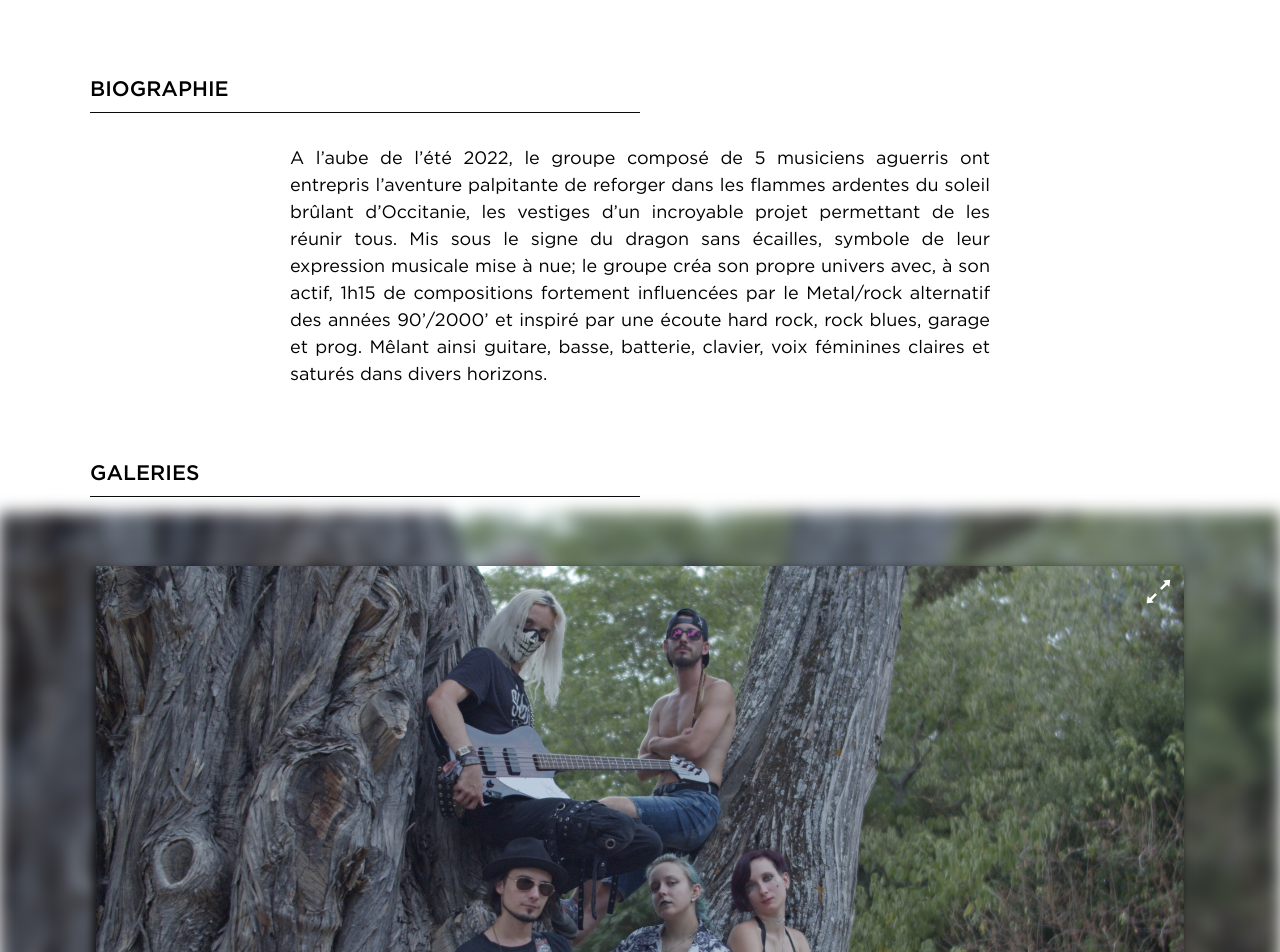
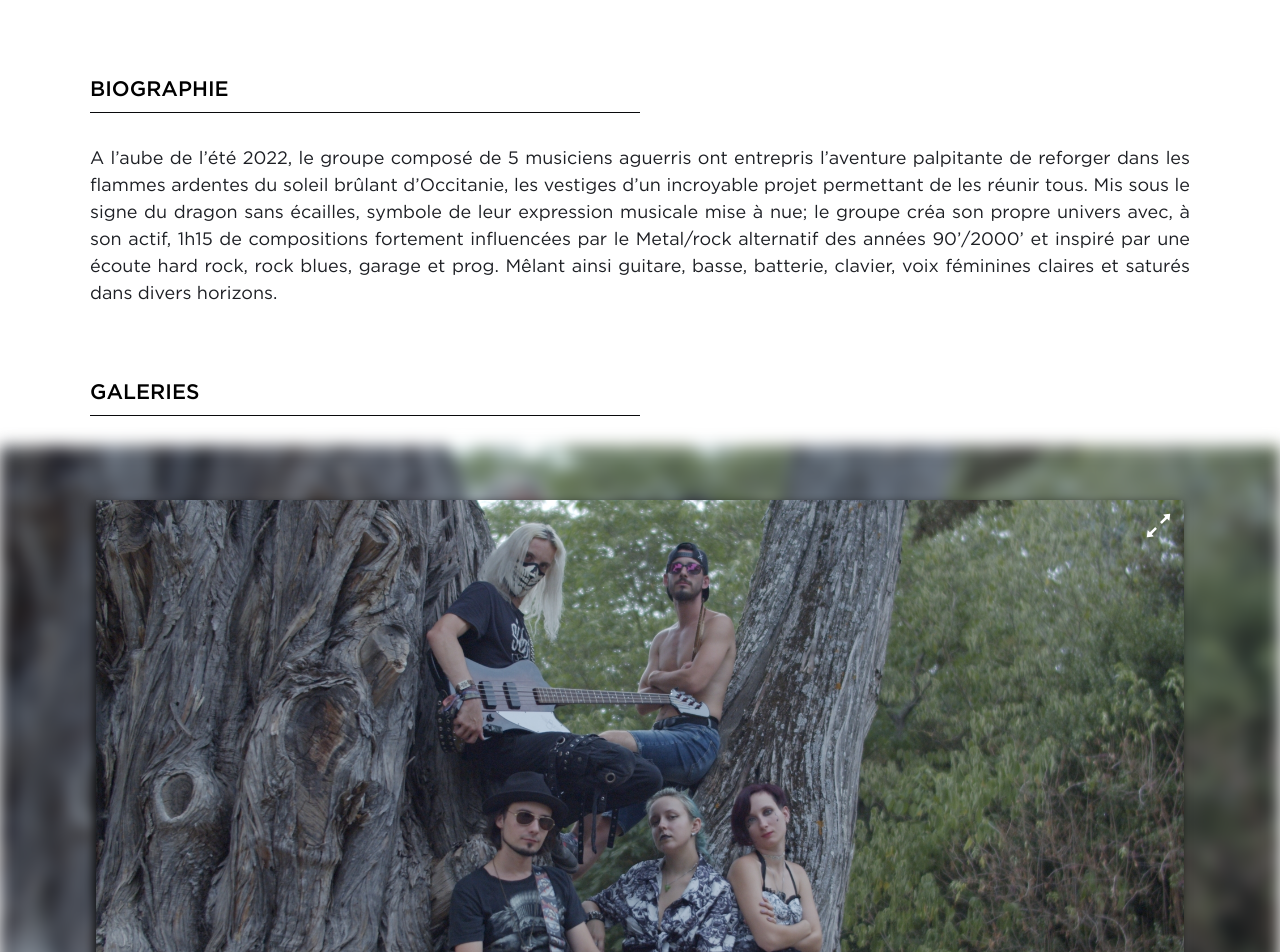
Before and after one commit to valentinEutrope/scaleless-site, a React (Create React App) app: page / in a window 1280 px wide. Shown: the part 480-1432 px from the top of the page. Built offline with nearby package versions, Linux system fonts and the light colour scheme.

Commit message:
Refactor some styles

```diff
--- a/src/components/Bio/Bio.js
+++ b/src/components/Bio/Bio.js
@@ -2,7 +2,7 @@ import React from "react";
 
 const Bio = () => {
   return (
-    <div className="bio">
+    <div id="bio" className="bio container">
       <p>
         A l’aube de l’été 2022, le groupe composé de 5 musiciens aguerris ont
         entrepris l’aventure palpitante de reforger dans les flammes ardentes du
--- a/src/components/Bio/bio.scss
+++ b/src/components/Bio/bio.scss
@@ -1,12 +1,22 @@
 .bio {
   display: flex;
   justify-content: center;
-  margin: 0 6rem;
+  margin: 0;
   line-height: 2.7rem;
-  font-size: $largeSize;
+  font-size: $regularSize;
+  color: $gray1;
 
   p {
-    max-width: 70rem;
-    text-align: justify;
+    text-align: left;
   }
 }
+
+@media screen and (min-width: $tablet) {
+  .bio {
+    font-size: $largeSize;
+
+    p {
+      text-align: justify;
+    }
+  }
+}
--- a/src/components/Gallery/Gallery.js
+++ b/src/components/Gallery/Gallery.js
@@ -14,7 +14,7 @@ const Gallery = ({ images }) => {
   };
 
   return (
-    <div className="gallery">
+    <div id="gallery" className="gallery">
       {images.map((image, index) => {
         return (
           <div
--- a/src/components/Gallery/gallery.scss
+++ b/src/components/Gallery/gallery.scss
@@ -17,7 +17,7 @@ $maxHeight: 90rem;
 .gallery {
   position: relative;
   max-height: $maxHeight - 26rem;
-  margin: 0.8rem 0;
+  margin: 3rem 0;
 
   &__back {
     position: relative;
```
